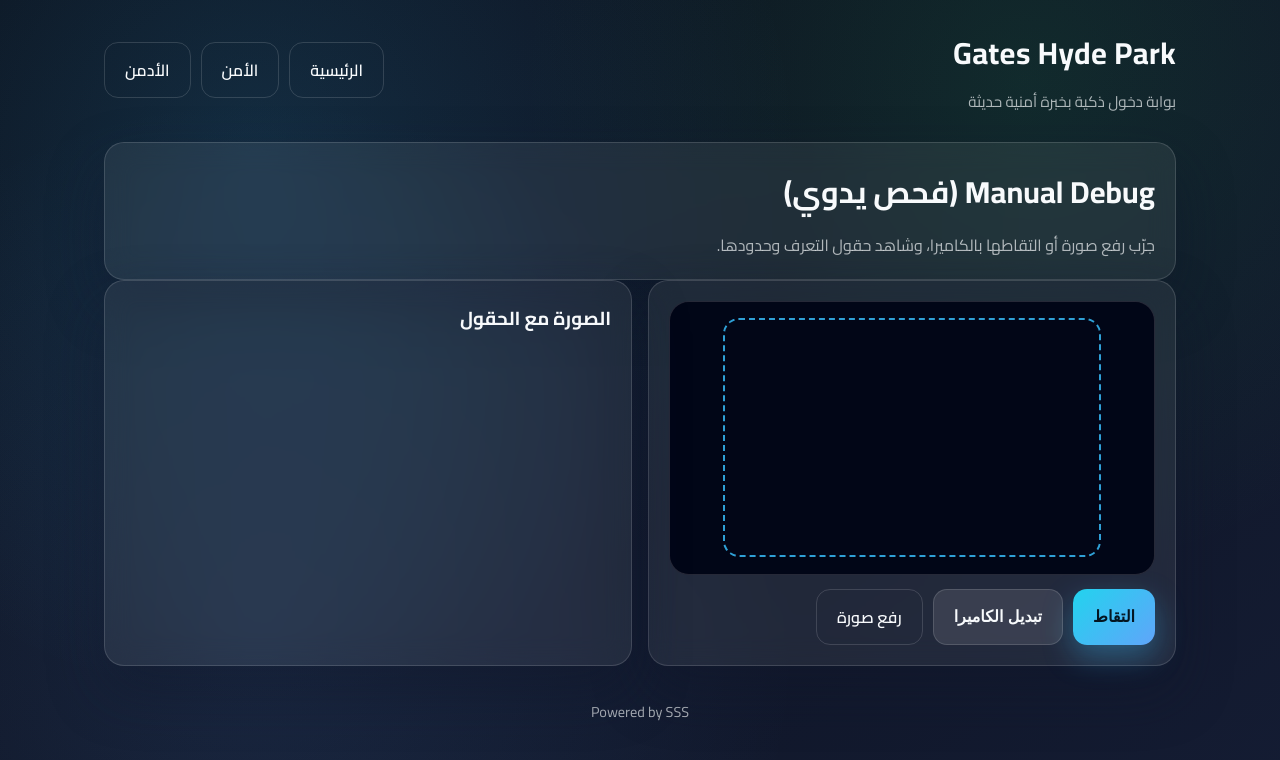
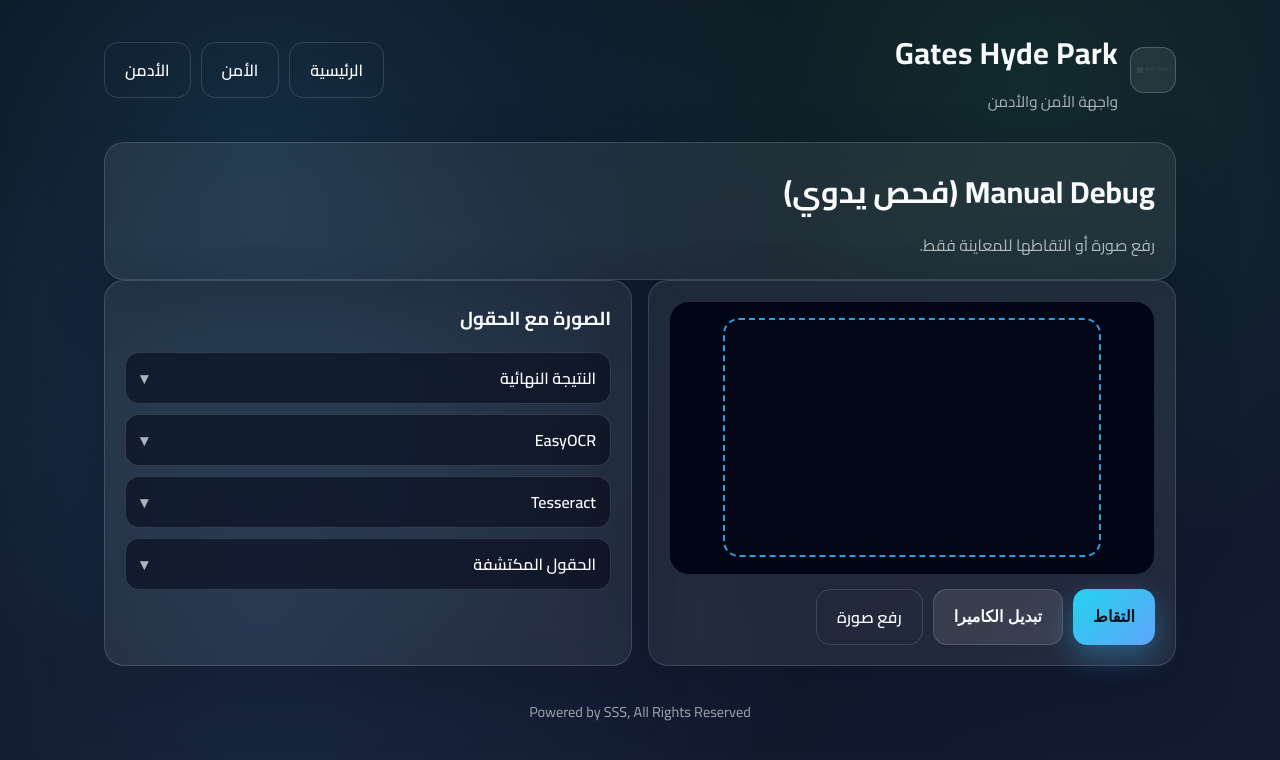
Before and after one commit to pokerist/gates.hpd-lc.com, a FastAPI app: page /debug in a window 1280 px wide. Shown: the top 760 px of the page. Run offline with FastAPI, Linux system fonts and the light colour scheme.

Commit message:
final isa 5

```diff
--- a/static/css/app.css
+++ b/static/css/app.css
@@ -55,8 +55,8 @@ header {
 
 .brand {
   display: flex;
-  flex-direction: column;
-  gap: 6px;
+  align-items: center;
+  gap: 12px;
 }
 
 .brand h1 {
@@ -68,6 +68,24 @@ header {
 .brand span {
   color: var(--muted);
   font-size: 0.95rem;
+}
+
+.brand-mark {
+  width: 46px;
+  height: 46px;
+  border-radius: 14px;
+  background: rgba(255, 255, 255, 0.08);
+  border: 1px solid rgba(255, 255, 255, 0.2);
+  padding: 6px;
+  display: flex;
+  align-items: center;
+  justify-content: center;
+}
+
+.brand-text {
+  display: flex;
+  flex-direction: column;
+  gap: 6px;
 }
 
 .nav-links {
@@ -165,6 +183,44 @@ header {
   margin-top: 28px;
   display: flex;
   justify-content: center;
+}
+
+.debug-accordion {
+  margin-top: 16px;
+  display: grid;
+  gap: 10px;
+}
+
+details.accordion {
+  border: 1px solid var(--border);
+  border-radius: 14px;
+  padding: 10px 14px;
+  background: rgba(2, 6, 23, 0.55);
+}
+
+details.accordion[open] {
+  background: var(--card-strong);
+}
+
+details.accordion summary {
+  cursor: pointer;
+  font-weight: 600;
+  color: var(--text);
+  list-style: none;
+}
+
+details.accordion summary::-webkit-details-marker {
+  display: none;
+}
+
+details.accordion summary::after {
+  content: "▾";
+  float: left;
+  color: var(--muted);
+}
+
+details.accordion[open] summary::after {
+  content: "▴";
 }
 
 .camera-container {
--- a/static/js/debug.js
+++ b/static/js/debug.js
@@ -4,7 +4,10 @@ const captureBtn = document.getElementById("debugCaptureBtn");
 const switchBtn = document.getElementById("debugSwitchBtn");
 const fileInput = document.getElementById("debugFileInput");
 const debugImage = document.getElementById("debugImage");
-const debugData = document.getElementById("debugData");
+const debugFinal = document.getElementById("debugFinal");
+const debugEasy = document.getElementById("debugEasy");
+const debugTess = document.getElementById("debugTess");
+const debugFields = document.getElementById("debugFields");
 
 let currentStream = null;
 let facingMode = "environment";
@@ -210,7 +213,10 @@ async function captureFrame() {
 
 async function sendImage(blob) {
   if (!blob) return;
-  debugData.innerHTML = "جاري التحليل...";
+  debugFinal.innerHTML = "جاري التحليل...";
+  debugEasy.innerHTML = "";
+  debugTess.innerHTML = "";
+  debugFields.innerHTML = "";
   const form = new FormData();
   form.append("image", blob, "debug.jpg");
 
@@ -220,7 +226,7 @@ async function sendImage(blob) {
     renderDebug(data);
   } catch (err) {
     console.error(err);
-    debugData.innerHTML = "حدث خطأ أثناء الاتصال بالخادم";
+    debugFinal.innerHTML = "حدث خطأ أثناء الاتصال بالخادم";
   }
 }
 
@@ -235,22 +241,27 @@ function renderDebug(data) {
   const tess = data.tesseract || {};
   const final = data.final || {};
 
-  const lines = [];
-  lines.push(`<div class="field-item"><strong>النتيجة النهائية - الاسم:</strong> <span>${final.full_name || "—"}</span></div>`);
-  lines.push(`<div class="field-item"><strong>النتيجة النهائية - الرقم القومي:</strong> <span>${final.national_id || "—"}</span></div>`);
-  lines.push(`<div class="field-item"><strong>EasyOCR - الاسم الخام:</strong> <span>${easy.full_name_raw || "—"}</span></div>`);
-  lines.push(`<div class="field-item"><strong>EasyOCR - الرقم الخام:</strong> <span>${easy.national_id_raw || "—"}</span></div>`);
-  lines.push(`<div class="field-item"><strong>Tesseract - الاسم الخام:</strong> <span>${tess.full_name_raw || "—"}</span></div>`);
-  lines.push(`<div class="field-item"><strong>Tesseract - الرقم الخام:</strong> <span>${tess.national_id_raw || "—"}</span></div>`);
+  debugFinal.innerHTML = `
+    <div class="field-item"><strong>الاسم:</strong> <span>${final.full_name || "—"}</span></div>
+    <div class="field-item"><strong>الرقم القومي:</strong> <span>${final.national_id || "—"}</span></div>
+  `;
+
+  debugEasy.innerHTML = `
+    <div class="field-item"><strong>الاسم الخام:</strong> <span>${easy.full_name_raw || "—"}</span></div>
+  `;
+
+  debugTess.innerHTML = `
+    <div class="field-item"><strong>الرقم الخام:</strong> <span>${tess.national_id_raw || "—"}</span></div>
+    <div class="field-item"><strong>الاسم الخام:</strong> <span>${tess.full_name_raw || "—"}</span></div>
+  `;
 
   if (fields.length) {
-    lines.push(`<div style="margin-top: 8px; font-weight: 700;">الحقول المكتشفة:</div>`);
-    fields.forEach(field => {
-      lines.push(`<div class="field-item"><span>${field.label}</span><span>ثقة: ${field.conf.toFixed(2)}</span></div>`);
-    });
+    debugFields.innerHTML = fields.map(field => (
+      `<div class="field-item"><span>${field.label}</span><span>ثقة: ${field.conf.toFixed(2)}</span></div>`
+    )).join("");
+  } else {
+    debugFields.innerHTML = "—";
   }
-
-  debugData.innerHTML = lines.join("");
 }
 
 captureBtn.addEventListener("click", async () => {
--- a/templates/admin.html
+++ b/templates/admin.html
@@ -2,7 +2,7 @@
 {% block content %}
 <section class="card hero">
   <h2>لوحة الأدمن</h2>
-  <p>ابحث بالاسم أو الرقم القومي، وقم بإدارة الحظر والسجلات.</p>
+  <p>بحث وإدارة السجلات.</p>
 </section>
 
 <section class="card" style="margin-bottom: 16px;">
--- a/templates/base.html
+++ b/templates/base.html
@@ -4,14 +4,20 @@
   <meta charset="UTF-8" />
   <meta name="viewport" content="width=device-width, initial-scale=1.0" />
   <title>{{ title if title else "Gates Hyde Park" }}</title>
+  <link rel="icon" type="image/png" href="/static/img/favicon.png" />
   <link rel="stylesheet" href="/static/css/app.css" />
 </head>
 <body>
   <div class="app">
     <header>
       <div class="brand">
-        <h1>Gates Hyde Park</h1>
-        <span>بوابة دخول ذكية بخبرة أمنية حديثة</span>
+        <div class="brand-mark">
+          <img src="/static/img/hyde-park-logo.png" alt="Hyde Park logo" style="width:100%;height:100%;object-fit:contain;" />
+        </div>
+        <div class="brand-text">
+          <h1>Gates Hyde Park</h1>
+          <span>واجهة الأمن والأدمن</span>
+        </div>
       </div>
       <nav class="nav-links">
         <a class="btn btn-outline" href="/">الرئيسية</a>
@@ -22,7 +28,7 @@
 
     {% block content %}{% endblock %}
 
-    <div class="footer">Powered by SSS</div>
+    <div class="footer">Powered by SSS, All Rights Reserved</div>
   </div>
 
   {% block scripts %}{% endblock %}
--- a/templates/debug.html
+++ b/templates/debug.html
@@ -2,7 +2,7 @@
 {% block content %}
 <section class="card hero">
   <h2>Manual Debug (فحص يدوي)</h2>
-  <p>جرّب رفع صورة أو التقاطها بالكاميرا، وشاهد حقول التعرف وحدودها.</p>
+  <p>رفع صورة أو التقاطها للمعاينة فقط.</p>
 </section>
 
 <section class="grid grid-2">
@@ -29,7 +29,24 @@
     <div style="margin-top: 12px;">
       <img id="debugImage" alt="debug" style="width:100%; border-radius: 14px; border: 1px solid rgba(255,255,255,0.1); display:none;" />
     </div>
-    <div id="debugData" class="field-list" style="margin-top: 14px;"></div>
+    <div class="debug-accordion">
+      <details class="accordion">
+        <summary>النتيجة النهائية</summary>
+        <div id="debugFinal" class="field-list"></div>
+      </details>
+      <details class="accordion">
+        <summary>EasyOCR</summary>
+        <div id="debugEasy" class="field-list"></div>
+      </details>
+      <details class="accordion">
+        <summary>Tesseract</summary>
+        <div id="debugTess" class="field-list"></div>
+      </details>
+      <details class="accordion">
+        <summary>الحقول المكتشفة</summary>
+        <div id="debugFields" class="field-list"></div>
+      </details>
+    </div>
   </div>
 </section>
 {% endblock %}
--- a/templates/security.html
+++ b/templates/security.html
@@ -2,7 +2,7 @@
 {% block content %}
 <section class="card hero">
   <h2>واجهة الأمن</h2>
-  <p>ضع البطاقة داخل الإطار الأزرق ثم التقط الصورة. سيتم التحقق خلال ثوانٍ.</p>
+  <p>ضع البطاقة داخل الإطار ثم التقط الصورة.</p>
 </section>
 
 <section class="grid grid-2">
```
Also changed, not shown: core/ocr_pipeline.py (+28 -6 lines), templates/index.html (+4 -4 lines), static/img/favicon.png (added), static/img/hyde-park-logo.png (added).
